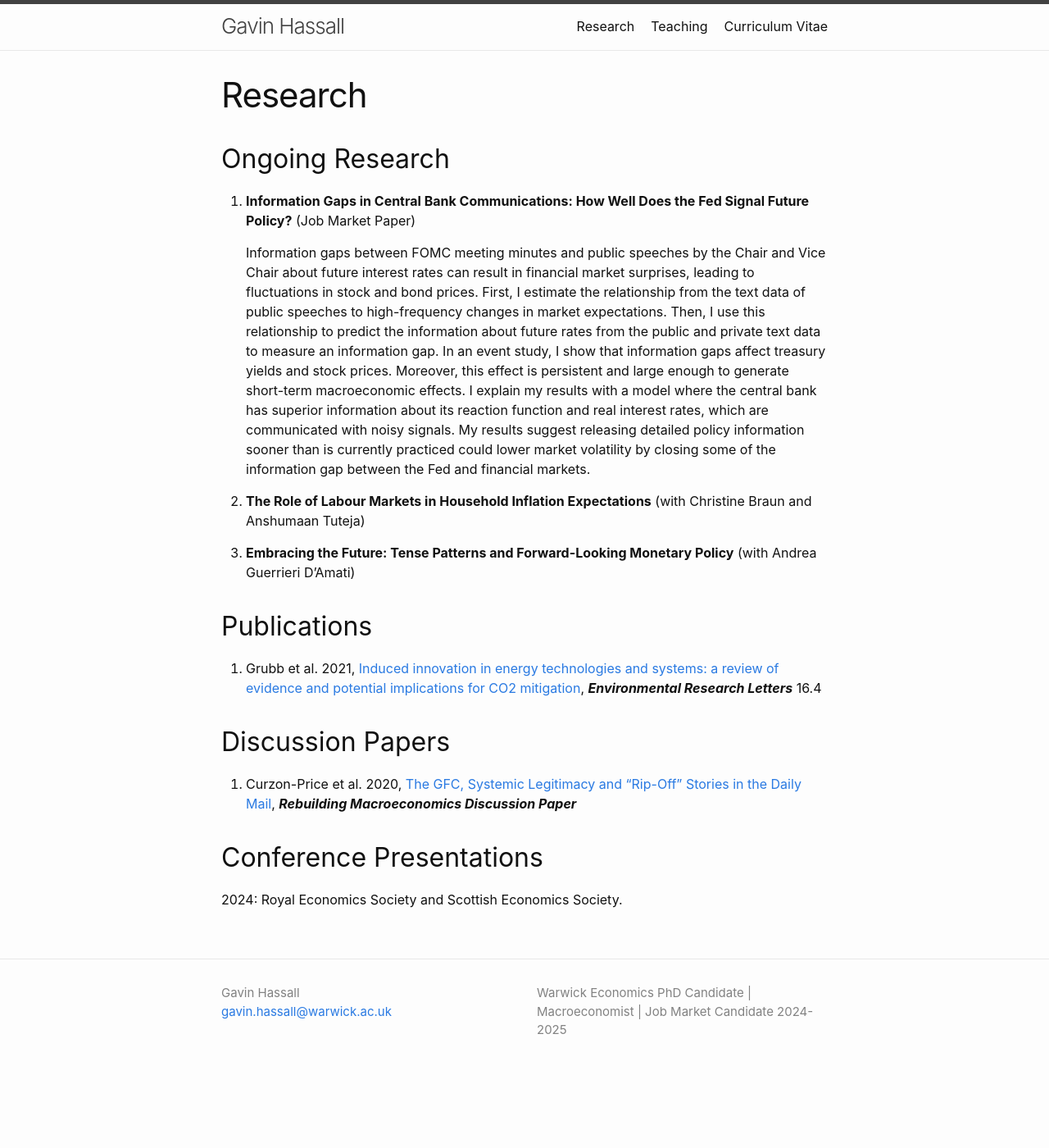
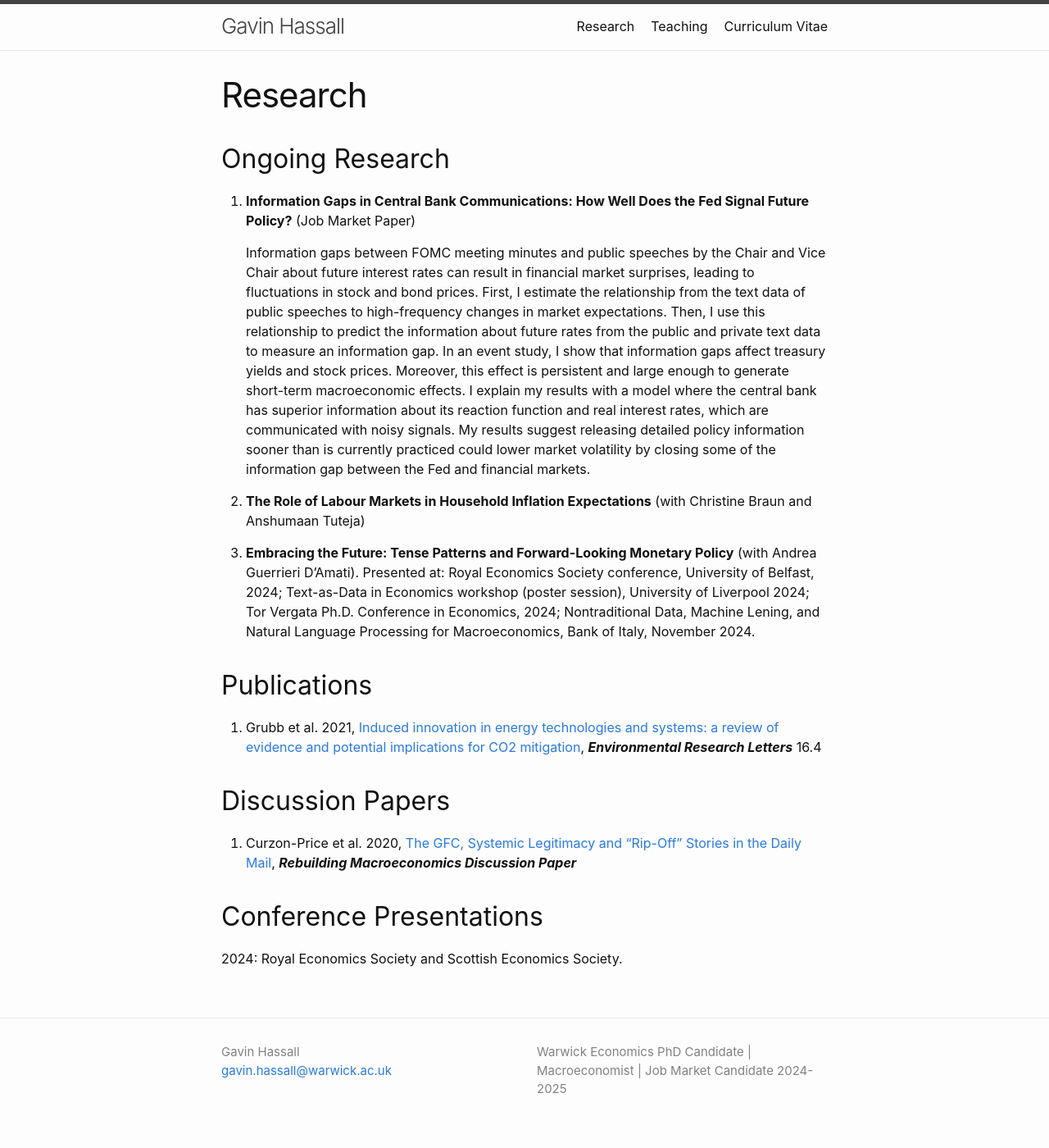
Before and after one commit to gavinhassall/gavinhassall.github.io, a Jekyll site: the page built from research.md, in a window 1280 px wide. Shown: the whole page at 82% size. Built offline with Jekyll 4.4.1, drawn with Linux system fonts in a browser that asks for light colours; before the commit the page ends 1328 px from its top, so only the background shows below that.

Commit message:
Update research.md

```diff
--- a/research.md
+++ b/research.md
@@ -12,7 +12,7 @@ permalink: /research/
 
 2. **The Role of Labour Markets in Household Inflation Expectations** (with Christine Braun and Anshumaan Tuteja)
 
-3. **Embracing the Future: Tense Patterns and Forward-Looking Monetary Policy** (with Andrea Guerrieri D'Amati)
+3. **Embracing the Future: Tense Patterns and Forward-Looking Monetary Policy** (with Andrea Guerrieri D'Amati). Presented at: Royal Economics Society conference, University of Belfast, 2024; Text-as-Data in Economics workshop (poster session), University of Liverpool 2024; Tor Vergata Ph.D. Conference in Economics, 2024; Nontraditional Data, Machine Lening, and Natural Language Processing for Macroeconomics, Bank of Italy, November 2024.
 
 
 ## Publications
```
